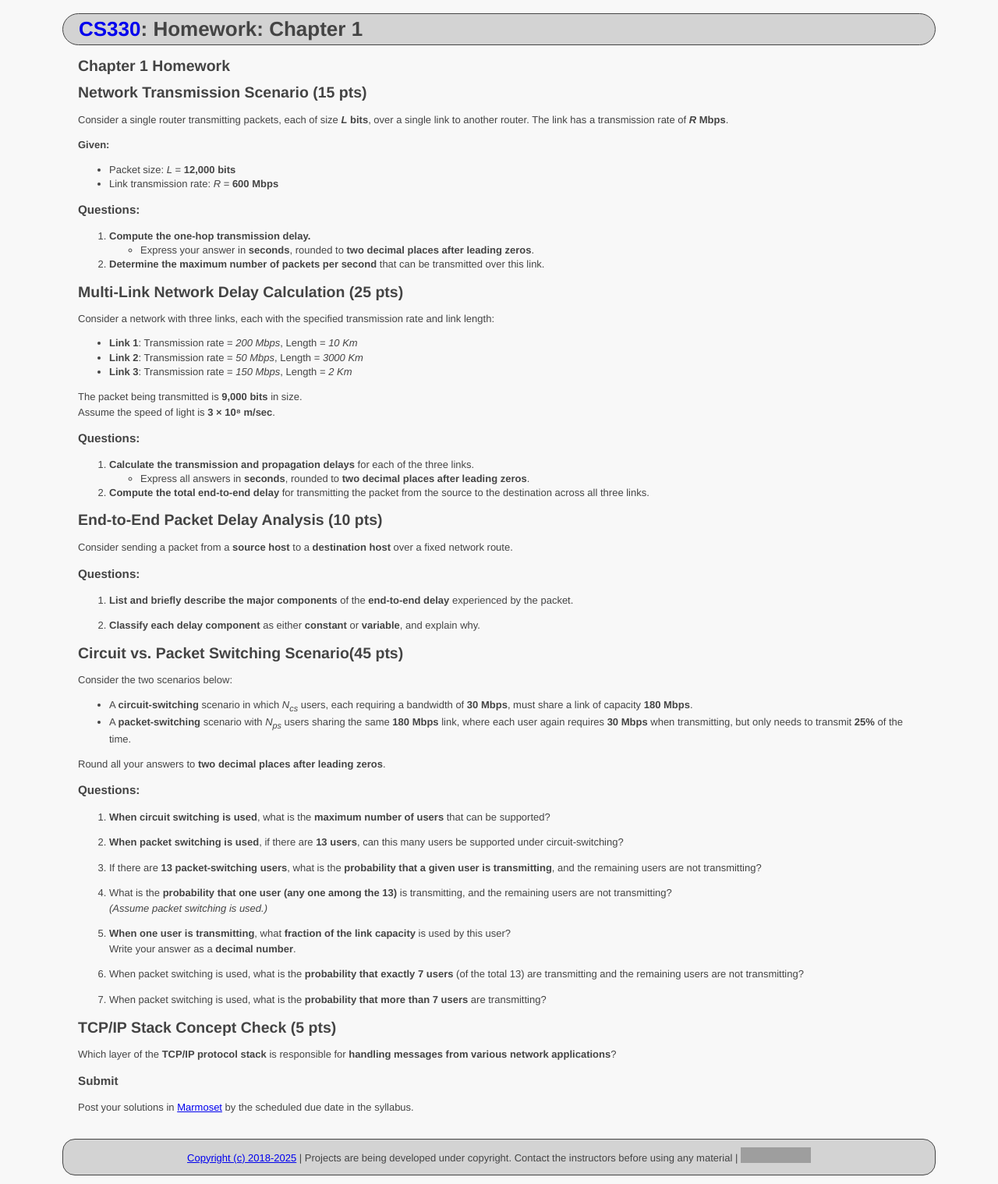
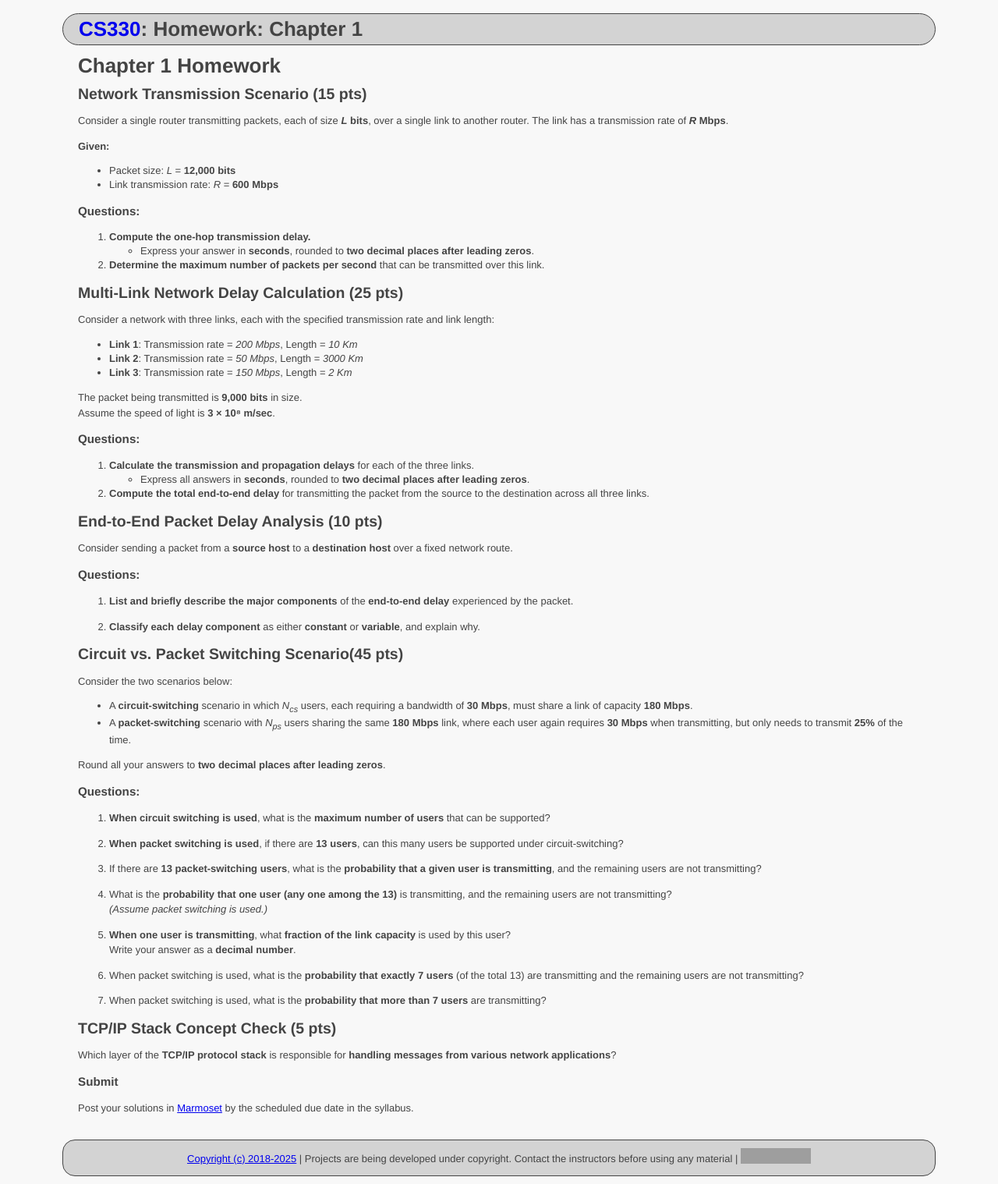
Before and after one commit to ycpcs/cs330-fall2025, a Jekyll site: the page built from assignments/chapter-1.md, in a window 1280 px wide. Shown: the whole page at 78% size. Built offline with Jekyll 4.4.1, drawn with Linux system fonts in a browser that asks for light colours; grey boxes are pictures that could not be loaded.

Commit message:
update headings

```diff
--- a/assignments/chapter-1.md
+++ b/assignments/chapter-1.md
@@ -4,7 +4,7 @@ course_number: CS330
 title: "Homework: Chapter 1"
 ---
 
-## Chapter 1 Homework
+# Chapter 1 Homework
 
 ## Network Transmission Scenario (15 pts)
 Consider a single router transmitting packets, each of size **_L_ bits**, over a single link to another router. The link has a transmission rate of **_R_ Mbps**.
```
